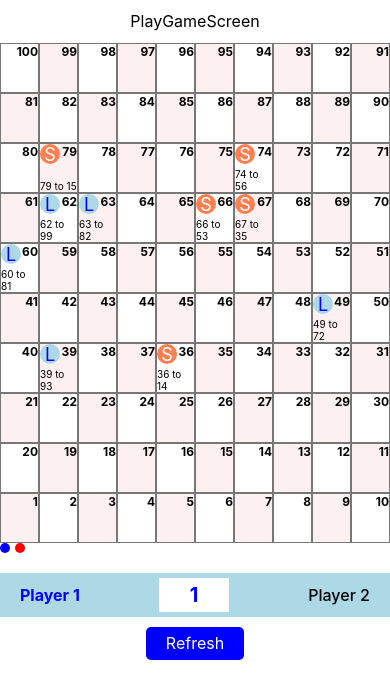
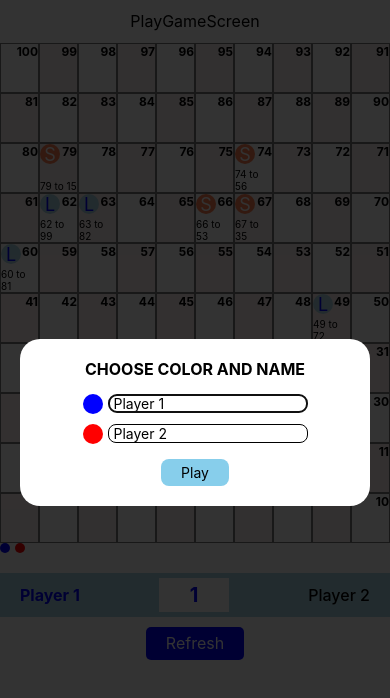
Before and after one commit to srikanth41684/snakeAndLadder, a React Native app: screen /play in a window 390 px wide. Shown: the top 698 px of the page. Built offline with nearby package versions, Linux system fonts and the light colour scheme.

Commit message:
modal created for names

```diff
--- a/scr/main/screens/PlayGameScreen.js
+++ b/scr/main/screens/PlayGameScreen.js
@@ -4,6 +4,7 @@ import {
   SafeAreaView,
   TouchableWithoutFeedback,
   Modal,
+  TextInput,
 } from 'react-native';
 import React, {useEffect, useMemo, useState} from 'react';
 
@@ -602,6 +603,115 @@ const PlayGameScreen = () => {
             </View>
           </Modal>
         ) : null}
+        <Modal animationType="fade" transparent={true}>
+          <View
+            style={{
+              flex: 1,
+              alignItems: 'center',
+              justifyContent: 'center',
+              paddingHorizontal: 20,
+              backgroundColor: 'rgba(0,0,0,0.8)',
+            }}>
+            <View
+              style={{
+                flexDirection: 'column',
+                gap: 15,
+                backgroundColor: '#fff',
+                width: '100%',
+                borderRadius: 20,
+                alignItems: 'center',
+                justifyContent: 'center',
+                paddingVertical: 20,
+              }}>
+              <View>
+                <Text
+                  style={{
+                    fontSize: 16,
+                    textTransform: 'uppercase',
+                    color: '#000',
+                    fontWeight: 'bold',
+                  }}>
+                  choose color and name
+                </Text>
+              </View>
+              <View
+                style={{
+                  flexDirection: 'column',
+                  gap: 10,
+                }}>
+                <View
+                  style={{
+                    flexDirection: 'row',
+                    alignItems: 'center',
+                    gap: 5,
+                  }}>
+                  <View
+                    style={{
+                      width: 20,
+                      height: 20,
+                      borderRadius: 20 / 2,
+                      backgroundColor: 'blue',
+                    }}></View>
+                  <View
+                    style={{
+                      width: 200,
+                    }}>
+                    <TextInput
+                      style={{
+                        borderWidth: 0.5,
+                        padding: 0,
+                        borderRadius: 8,
+                        paddingLeft: 5,
+                      }}
+                      placeholder="Player 1"
+                    />
+                  </View>
+                </View>
+                <View
+                  style={{
+                    flexDirection: 'row',
+                    alignItems: 'center',
+                    gap: 5,
+                  }}>
+                  <View
+                    style={{
+                      width: 20,
+                      height: 20,
+                      borderRadius: 20 / 2,
+                      backgroundColor: 'red',
+                    }}></View>
+                  <View
+                    style={{
+                      width: 200,
+                    }}>
+                    <TextInput
+                      style={{
+                        borderWidth: 0.5,
+                        padding: 0,
+                        borderRadius: 8,
+                        paddingLeft: 5,
+                      }}
+                      placeholder="Player 2"
+                    />
+                  </View>
+                </View>
+              </View>
+              <View>
+                <TouchableWithoutFeedback>
+                  <View
+                    style={{
+                      backgroundColor: 'skyblue',
+                      paddingHorizontal: 20,
+                      paddingVertical: 5,
+                      borderRadius: 8,
+                    }}>
+                    <Text>Play</Text>
+                  </View>
+                </TouchableWithoutFeedback>
+              </View>
+            </View>
+          </View>
+        </Modal>
       </View>
     </SafeAreaView>
   );
```
